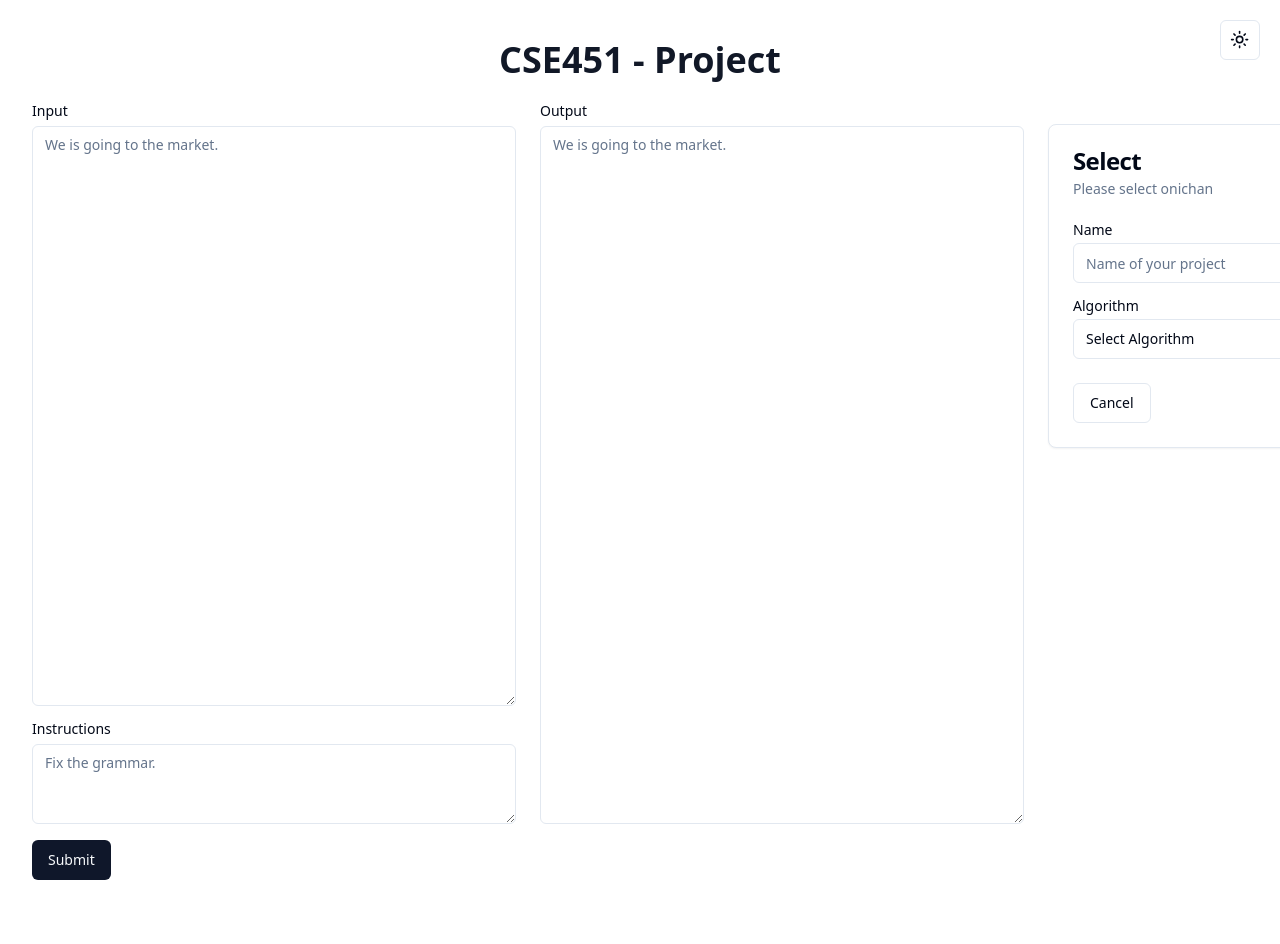
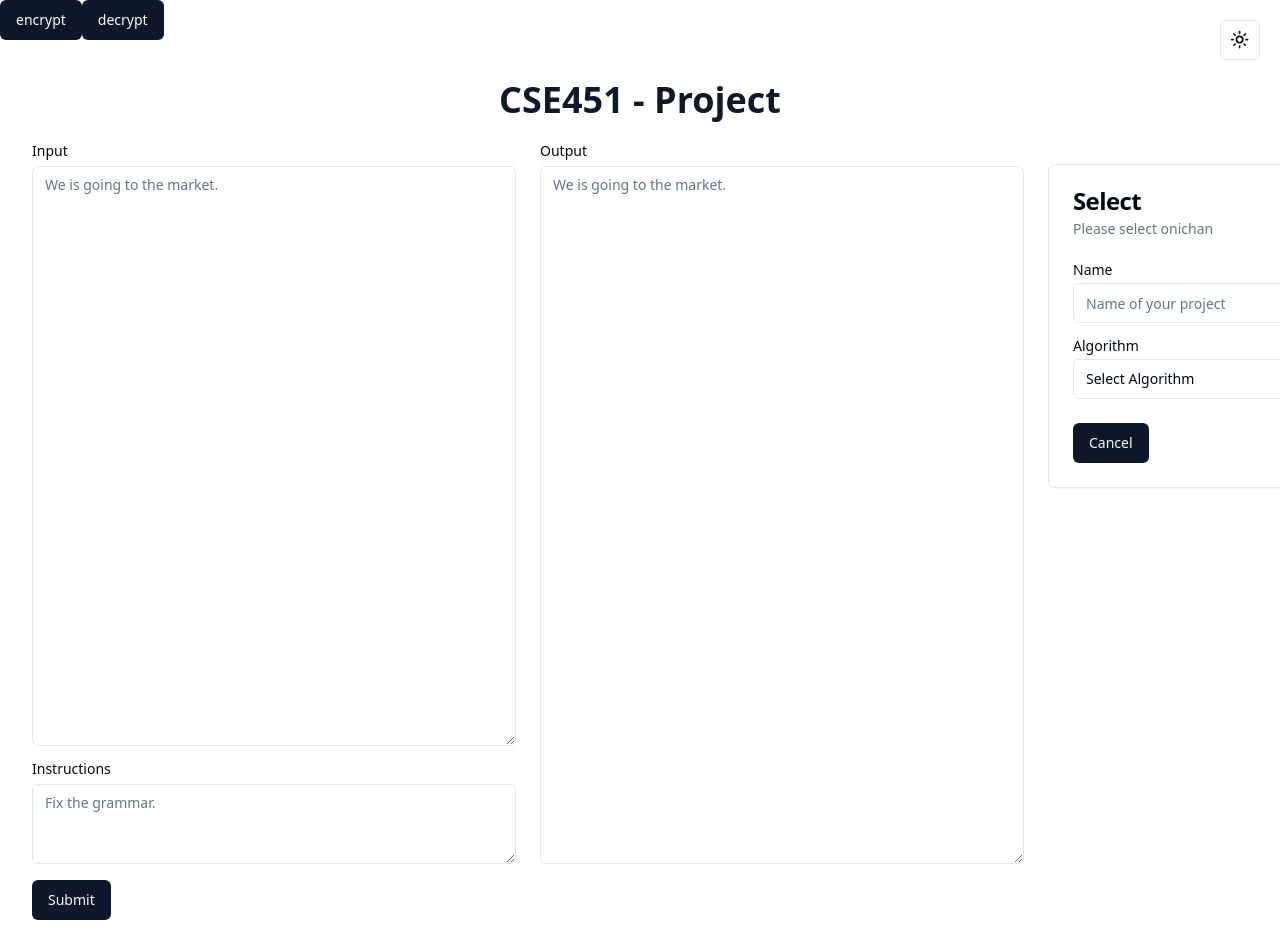
Before and after one commit to Meqdad0C/crypto-project, a React (Vite) app: page / in a window 1280 px wide. Shown: the top 944 px of the page. Before the commit the page ends 904 px from the top, so only its background shows below. Built offline with nearby package versions, Linux system fonts and the light colour scheme.

Commit message:
aes first prototype

```diff
--- a/package.json
+++ b/package.json
@@ -18,6 +18,7 @@
     "@radix-ui/react-tabs": "^1.0.4",
     "class-variance-authority": "^0.7.0",
     "clsx": "^2.0.0",
+    "crypto-js": "^4.2.0",
     "lucide-react": "^0.294.0",
     "react": "^18.2.0",
     "react-dom": "^18.2.0",
@@ -25,6 +26,7 @@
     "tailwindcss-animate": "^1.0.7"
   },
   "devDependencies": {
+    "@types/crypto-js": "^4.2.1",
     "@types/node": "^20.10.4",
     "@types/react": "^18.2.37",
     "@types/react-dom": "^18.2.15",
--- a/src/App.tsx
+++ b/src/App.tsx
@@ -18,10 +18,88 @@ import {
   CardHeader,
   CardTitle,
 } from '@/components/ui/card'
+import AES from 'crypto-js/aes'
+import CryptoJS from 'crypto-js'
 
 function App() {
+  const JsonFormatter = {
+    stringify: function (cipherParams) {
+      // create json object with ciphertext
+      const jsonObj = {
+        ct: cipherParams.ciphertext.toString(CryptoJS.enc.Base64),
+      }
+      // optionally add iv or salt
+      if (cipherParams.iv) {
+        jsonObj.iv = cipherParams.iv.toString()
+      }
+      if (cipherParams.salt) {
+        jsonObj.s = cipherParams.salt.toString()
+      }
+      // stringify json object
+      return JSON.stringify(jsonObj)
+    },
+    parse: function (jsonStr) {
+      // parse json string
+      const jsonObj = JSON.parse(jsonStr)
+      // extract ciphertext from json object, and create cipher params object
+      const cipherParams = CryptoJS.lib.CipherParams.create({
+        ciphertext: CryptoJS.enc.Base64.parse(jsonObj.ct),
+      })
+      // optionally extract iv or salt
+      if (jsonObj.iv) {
+        cipherParams.iv = CryptoJS.enc.Hex.parse(jsonObj.iv)
+      }
+      if (jsonObj.s) {
+        cipherParams.salt = CryptoJS.enc.Hex.parse(jsonObj.s)
+      }
+      return cipherParams
+    },
+  }
+
+  const encrypted = CryptoJS.AES.encrypt('Message', 'Secret Passphrase', {
+    format: JsonFormatter,
+  })
+  console.log(encrypted)
+
+  const decrypted = CryptoJS.AES.decrypt(encrypted, 'Secret Passphrase', {
+    format: JsonFormatter,
+  })
+  console.log(decrypted.toString())
+
   return (
     <div>
+      <Button
+        onClick={() => {
+          const encrypted = AES.encrypt(
+            'ana ba7abk ya bedonzy, yours Hala',
+            'meqdad',
+          )
+          console.log('[encrypted]', encrypted.toString())
+          console.log('[ciphertext]', encrypted.ciphertext.toString())
+          console.log('[salt]', encrypted.salt.toString())
+          console.log('[iv]', encrypted.iv.toString())
+          console.log('[key]', encrypted.key.toString())
+          const decrypted = AES.decrypt(
+            encrypted.toString(),
+            'meqdad',
+          )
+          console.log('[decrypted]', decrypted.toString(CryptoJS.enc.Utf8))
+        }}
+      >
+        encrypt
+      </Button>
+      <Button
+        onClick={() => {
+          console.log(
+            AES.decrypt(
+              'U2FsdGVkX19rQBFPpjnHconstwTd0aldHN66NRI3t/2FA+4cfSWbf+LSXbk81fJv1E5iLrnS2Hj2P54EjkVVdmVg==',
+              'meqdad',
+            ).toString(),
+          )
+        }}
+      >
+        decrypt
+      </Button>
       <div className="absolute right-5 top-5">
         <ModeToggle />
       </div>
@@ -57,7 +135,7 @@ function App() {
                 </div>
               </CardContent>
               <CardFooter className="flex justify-between">
-                <Button variant="outline">Cancel</Button>
+                <Button constiant="outline">Cancel</Button>
                 <Button>Deploy</Button>
               </CardFooter>
             </Card>
--- a/src/main.tsx
+++ b/src/main.tsx
@@ -5,9 +5,7 @@ import './index.css'
 import { ThemeProvider } from '@/components/theme-provider'
 
 ReactDOM.createRoot(document.getElementById('root')!).render(
-  <React.StrictMode>
     <ThemeProvider>
       <App />
     </ThemeProvider>
-  </React.StrictMode>,
 )
```
Also changed, not shown: 1 other file (tests, documents, lock files or other folders).
